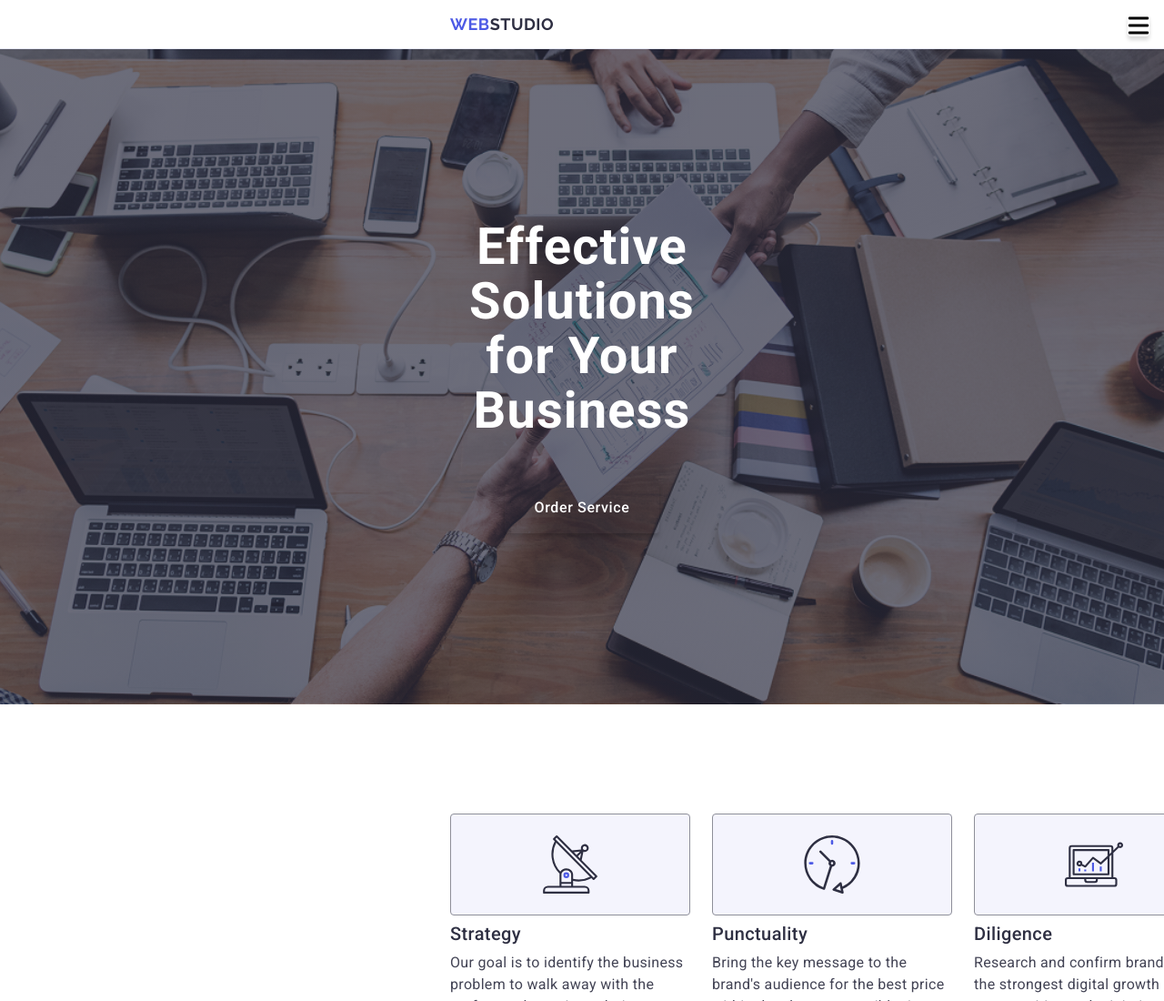
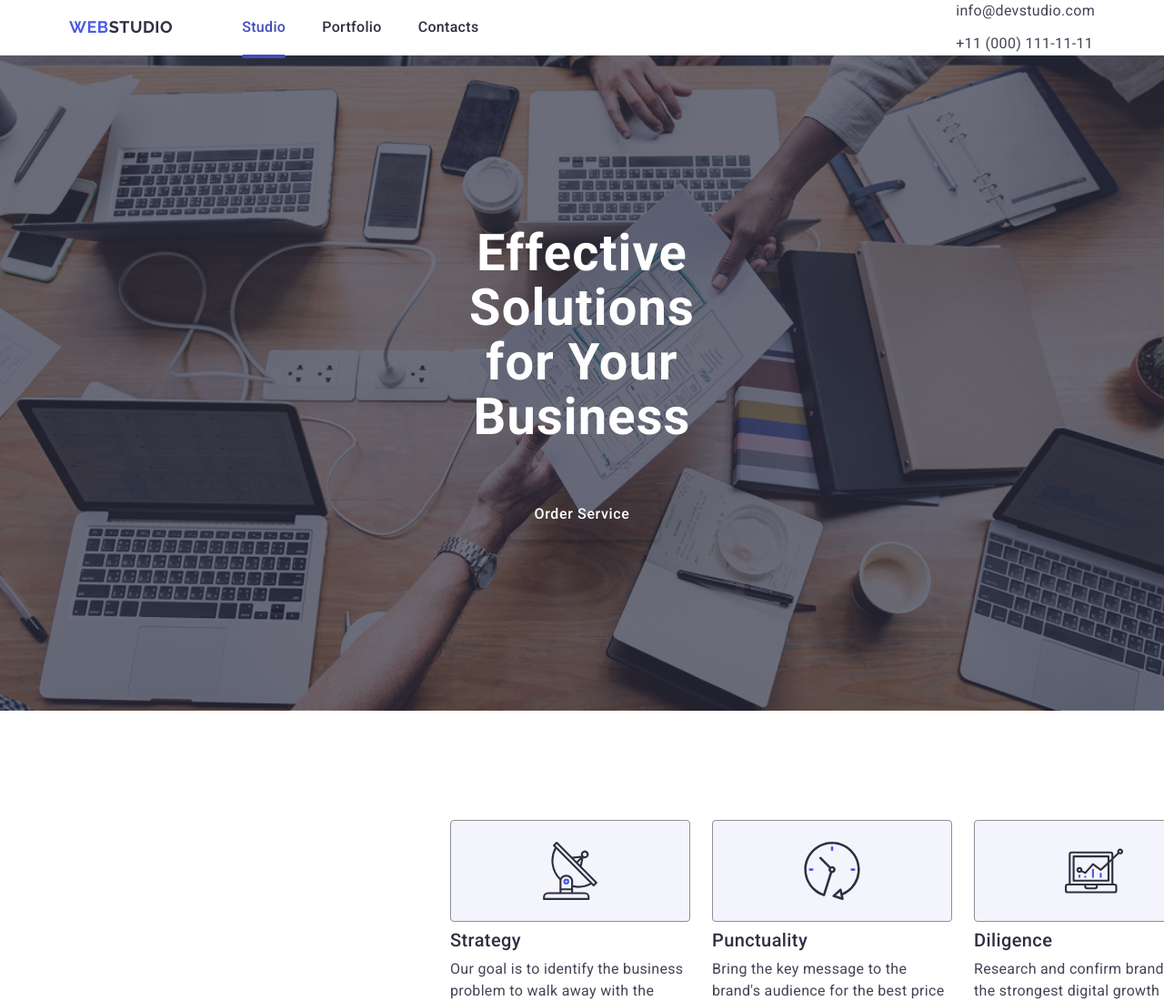
Before and after one commit to Vic-and-Vil/goit-markup-hw-05-6, a plain HTML site: page index.html in a window 1280 px wide. Shown: the top 1100 px of the page at 91% size. Drawn offline with nearby package versions, Linux system fonts and the light colour scheme.

Commit message:
menu working on desktop and tablet and bo not oppening menu mobile mode

```diff
--- a/css/styles.css
+++ b/css/styles.css
@@ -70,11 +70,37 @@ button{
 }
 .header-container{
     display: flex;
+        width: 320px;
     align-items: center;
+}
+@media screen and (min-width:768px){
+    .header-container{
+        min-width: 768px;
+        max-width: 1157px;
+    }
+}
+@media screen and (min-width:1158px) {
+.header-container{
+    min-width:  1158px;
+}
 }
 .header-navigation{
     display: flex;
     align-items: center;
+}
+@media screen and (min-width:768px) {
+    .header-navigation {
+            display: flex;
+            align-items: center;
+            unicode-bidi: isolate;
+        }
+}
+@media screen and (min-width:1158px) {
+.header-navigation {
+        display: flex;
+        align-items: center;
+        unicode-bidi: isolate;
+    }
 }
 .logo-dark{
     font-family: "Raleway", sans-serif;
@@ -91,6 +117,20 @@ button{
     display: none;
     gap: 40px;
     list-style: none;
+}
+@media screen and (min-width:768px) {
+    .ul-list-header {
+            display: flex;
+            gap: 40px;
+            list-style: none;
+    }
+}
+@media screen and (min-width:1158px) {
+    .ul-list-header {
+        display: flex;
+        gap: 40px;
+        list-style: none;
+    }
 }
 .header-menu{
     font-family: "Roboto", sans-serif;
@@ -132,6 +172,21 @@ border-radius: 2px;
     display: none;
     gap: 40px;
 }
+@media screen and (min-width:768px) {
+    .contact-ul{
+    display: flex;
+    flex-direction: column;
+    gap: 12px;
+    }
+}
+
+@media screen and (min-width:1158px) {
+    .contact-ul{
+    display: flex;
+    flex-direction: column;
+    gap: 12px;
+    }
+}
 .address-menu {
     font-family: "Roboto", sans-serif;
     font-weight: 400;
@@ -148,6 +203,20 @@ border-radius: 2px;
 }
 .address-menu:hover,
 .address-menu:focus{color:#404bbf}
+@media screen and (min-width:768px) {
+    .address-menu:hover,
+        .address-menu:focus {
+            color: #404bbf
+        }
+}
+
+@media screen and (min-width:1158px) {
+    .address-menu:hover,
+        .address-menu:focus {
+            color: #404bbf
+        }
+}
+
 /*----modal----*/
  @media screen and (min-width: 768px) {
      .mobile-menu {
--- a/index.html
+++ b/index.html
@@ -34,13 +34,12 @@
 <!--
     mobal menu
 -->
+        <div class="mobile-menu">
         <button type="button" class="menu-menu-open-btn" data-menu-open>
             <svg class="menu-open-icon" width="24" height="24">
                 <use href="./images/icons.svg#icon-burger"></use>
             </svg>
         </button>
-        </div>
-        <div class="mobile-menu">
             <div class="conteiner mobile-menu-conteiner">
                 <button type="button" class="mobile-menu-close">
                     <svg class="icon-close-mobile" width="8" height="8">
```
